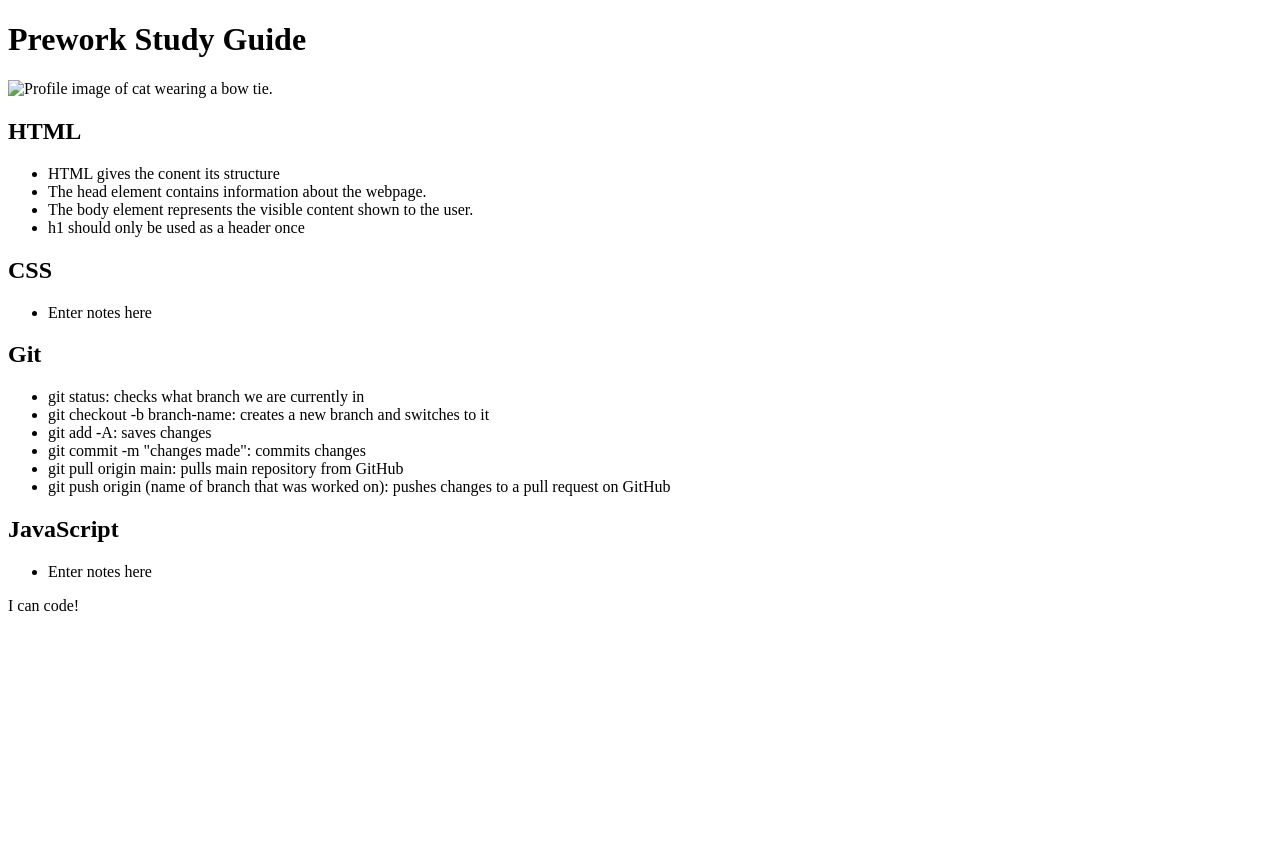
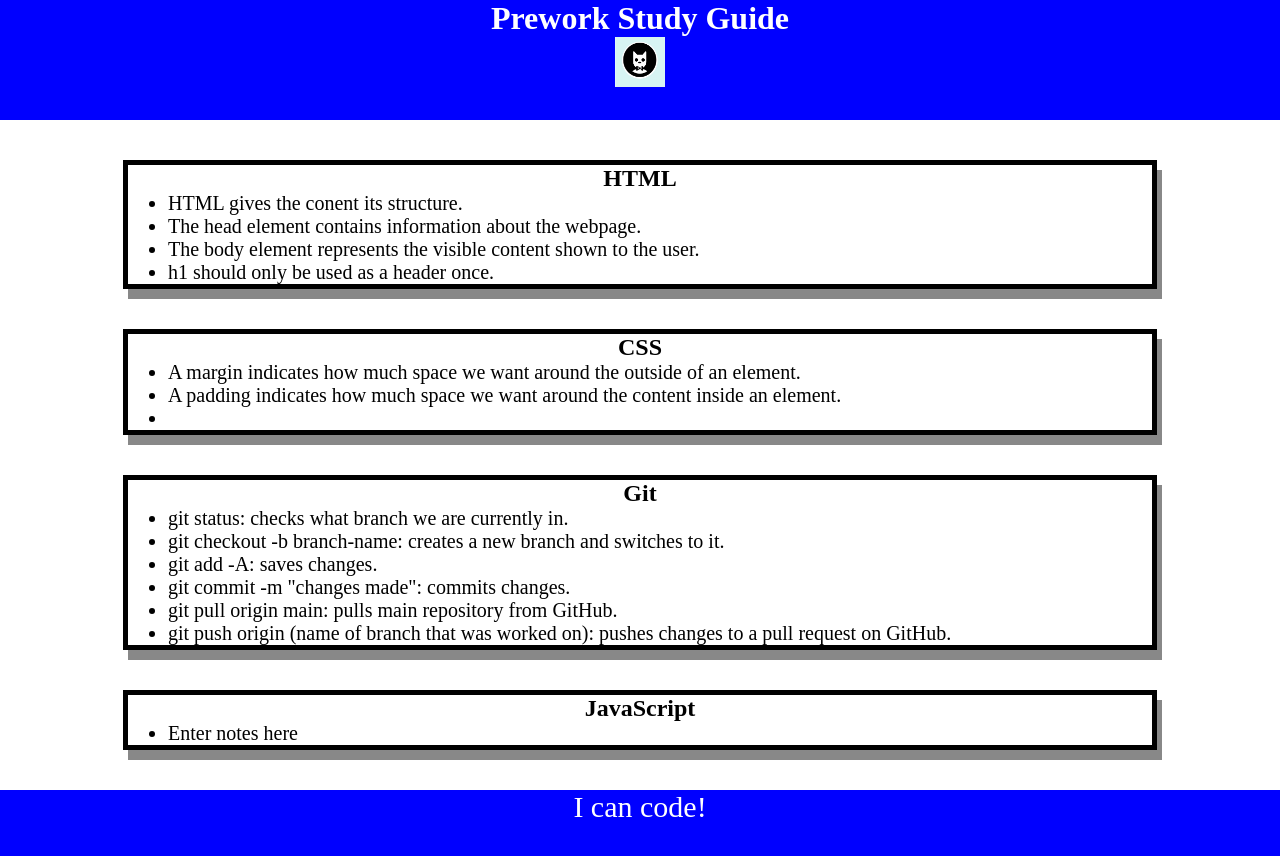
Before and after one commit to AnthonyFrederick7/prework-study-guide, a plain HTML site: page prework-study-guide/index.html in a window 1280 px wide. Before the commit the page ends 800 px from the top, so only its background shows below. Drawn offline with Linux system fonts and the light colour scheme.

Commit message:
added CSS to project

```diff
--- /dev/null
+++ b/prework-study-guide/assets/style.css
@@ -0,0 +1,42 @@
+* {
+    margin: 0;
+    padding: 0;
+}
+
+header,
+footer {
+    width: 100%;
+    height: 120px;
+    background-color: blue;
+    color: white;
+}
+
+h1,
+h2 {
+    text-align: center;
+}
+
+img {
+    display: block;
+    height: 50px;
+    width: 50px;
+    margin-left: auto;
+    margin-right: auto;
+}
+
+ul {
+    padding-left: 40px;
+    font-size: 20px;
+}
+
+p {
+    text-align: center;
+    font-size: 30px;
+  }
+
+  .card {
+    width: 80%;
+    margin: 40px auto;
+    border: 5px solid rgb(0, 0, 0);
+    box-shadow: 5px 10px #888888;
+  }
--- a/prework-study-guide/index.html
+++ b/prework-study-guide/index.html
@@ -4,6 +4,7 @@
     <meta charset="UTF-8" />
     <meta http-equiv="X-UA-Compatible" content="IE=edge" />
     <meta name="viewport" content="width=device-width, initial-scale=1.0" />
+    <link rel="stylesheet" href="./assets/style.css">
     <title>Study Guide</title>
   </head>
   <body>
@@ -15,27 +16,29 @@
       <section class="card" id="html-section">
         <h2>HTML</h2>
         <ul>
-          <li>HTML gives the conent its structure</li>
+          <li>HTML gives the conent its structure.</li>
           <li>The head element contains information about the webpage.</li>
           <li>The body element represents the visible content shown to the user.</li>
-          <li>h1 should only be used as a header once</li>
+          <li>h1 should only be used as a header once.</li>
         </ul>
       </section>
       <section class="card" id="css-section">
         <h2>CSS</h2>
         <ul>
-          <li>Enter notes here</li>
+          <li>A margin indicates how much space we want around the outside of an element.</li>
+          <li>A padding indicates how much space we want around the content inside an element.</li>
+          <li></li>
         </ul>
       </section>
       <section class="card" id="git-section">
         <h2>Git</h2>
         <ul>
-          <li>git status: checks what branch we are currently in</li>
-          <li>git checkout -b branch-name: creates a new branch and switches to it</li>
-          <li>git add -A: saves changes</li>
-          <li>git commit -m "changes made": commits changes</li>
-          <li>git pull origin main: pulls main repository from GitHub</li>
-          <li>git push origin (name of branch that was worked on): pushes changes to a pull request on GitHub</li>
+          <li>git status: checks what branch we are currently in.</li>
+          <li>git checkout -b branch-name: creates a new branch and switches to it.</li>
+          <li>git add -A: saves changes.</li>
+          <li>git commit -m "changes made": commits changes.</li>
+          <li>git pull origin main: pulls main repository from GitHub.</li>
+          <li>git push origin (name of branch that was worked on): pushes changes to a pull request on GitHub.</li>
         </ul>
       </section>
       <section class="card" id="javascript-section">
```
Also changed, not shown: prework-study-guide/assets/bowtie-cat.png (added).
